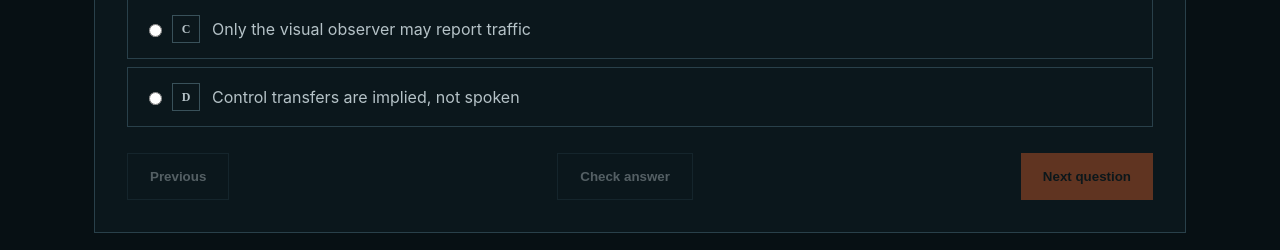
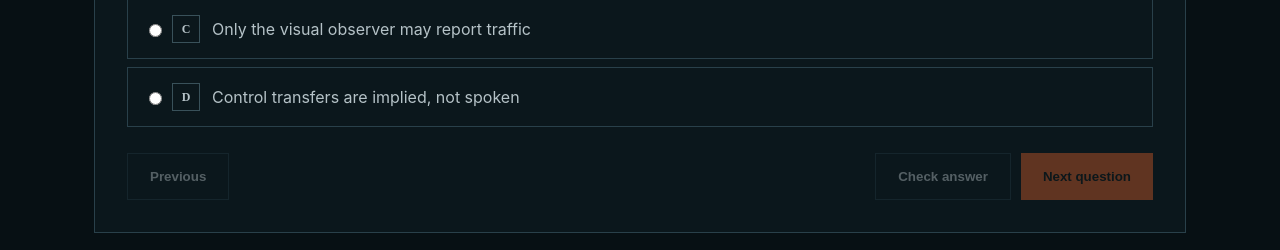
Before and after one commit to simmyoh/aero-works, a React (Vite) app: page / in a window 1280 px wide. Shown: the part 7880-8130 px from the top of the page. Built offline with nearby package versions, Linux system fonts and the light colour scheme.

Commit message:
Style inline quiz feedback

```diff
--- a/src/study-tools.css
+++ b/src/study-tools.css
@@ -15,5 +15,5 @@
 .flashcard span{color:var(--muted);line-height:1.5}
 .flash-controls{display:flex;justify-content:space-between}
 .flash-controls button{margin-top:14px}
-.reveal-chip{margin-left:auto;border-color:#5a7480;color:#dce6ea}.answer-dot{background:#4ca4c5;color:#071014}
+.quiz-nav{gap:10px}.quiz-nav .check-answer{margin-left:auto}.choice-result{margin-left:auto;padding-left:12px;font:700 .7rem ui-monospace;text-transform:uppercase;letter-spacing:.08em}.question-card fieldset label.choice-correct{border-color:#64d6a3;background:#64d6a318;color:#fff}.question-card fieldset label.choice-incorrect{border-color:var(--orange);background:#ff6b2c14;color:#fff}.choice-correct .choice-letter{border-color:#64d6a3;background:#64d6a3;color:#071014}.choice-incorrect .choice-letter{border-color:var(--orange);background:var(--orange);color:#071014}.answer-feedback{margin-top:18px;padding:20px 22px;border-left:3px solid var(--line);background:#0e1d23;line-height:1.6}.answer-feedback strong{font-size:1.05rem}.answer-feedback p{margin:8px 0;color:#c3cfd4}.answer-feedback small{color:#718892}.correct-feedback{border-color:#64d6a3}.correct-feedback strong{color:#64d6a3}.incorrect-feedback{border-color:var(--orange)}.incorrect-feedback strong{color:var(--orange)}
 @media(max-width:760px){.quick-reference,.flashcards{padding:64px 0}.reference-grid{grid-template-columns:1fr}.flashcard{padding:28px;min-height:300px}}
```
